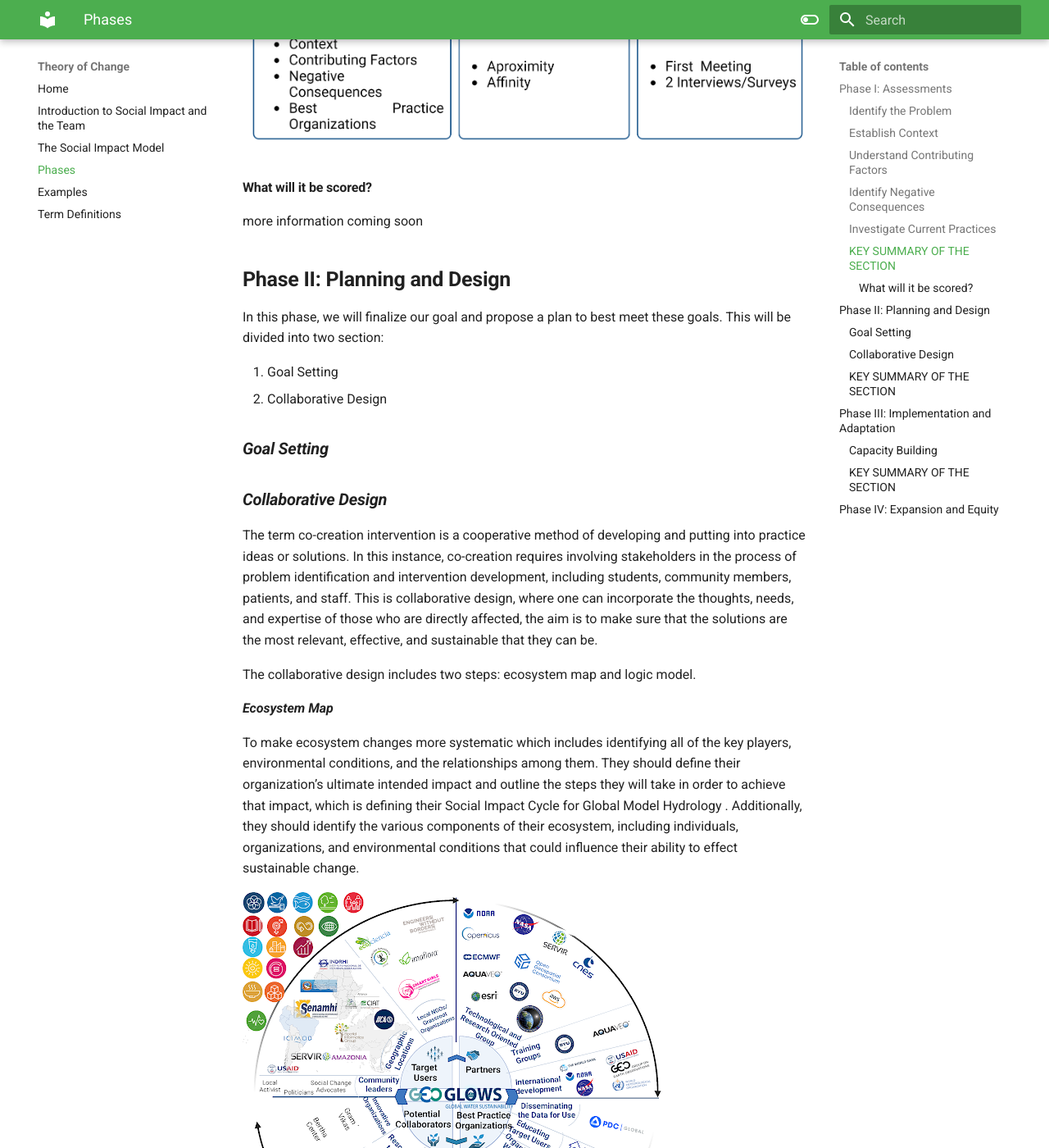
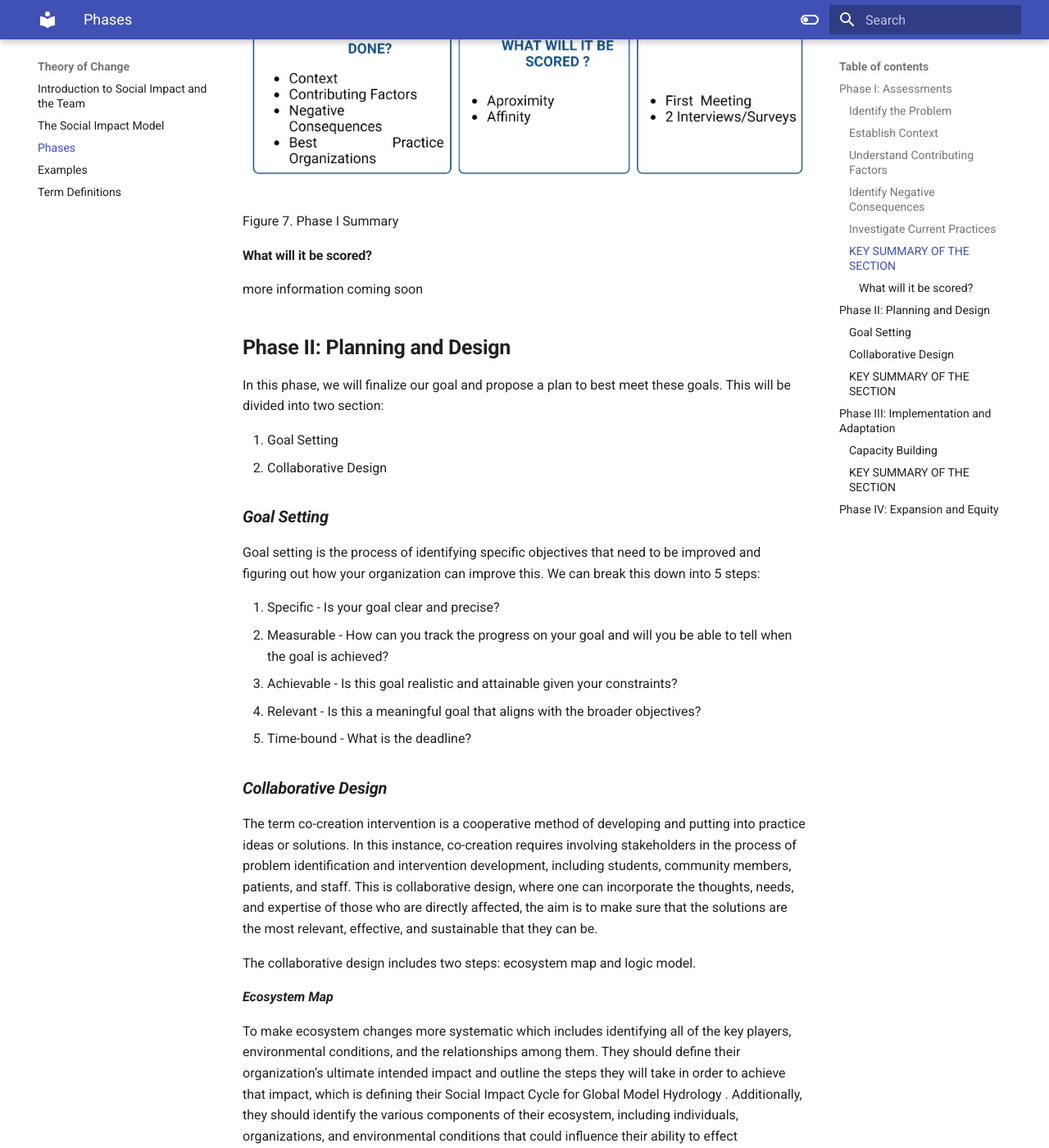
Before and after one commit to geoglows/toc.geoglows.docs, an MkDocs documentation site: the page built from docs/phases.md, in a window 1280 px wide and 1400 px high, scrolled down 2888 px. Shown: the whole window at 82% size. Built offline with MkDocs 1.6.1 and Material for MkDocs 9.7.7, drawn with Linux system fonts in a browser that asks for light colours; some of the changed text lies outside the part shown.

```diff
--- a/docs/phases.md
+++ b/docs/phases.md
@@ -60,8 +60,11 @@ Rather than focusing on designing a new solution or testing your own ideas, you
 
 ![Steps chart](./visuals/5steps.png)
 
+Figure 6. Phase I Steps of System Assessment
+
 ![Phase I Model](./visuals/PHASE I.png)
 
+Figure 7. Phase I Summary
 
 #### What will it be scored?
 
@@ -75,6 +78,15 @@ In this phase, we will finalize our goal and propose a plan to best meet these g
 2. Collaborative Design
 
 ### **_Goal Setting_**
+
+Goal setting is the process of identifying specific objectives that need to be improved and figuring out how your organization can improve this.  We can break this down into 5 steps:
+
+1. Specific - Is your goal clear and precise?
+2. Measurable - How can you track the progress on your goal and will you be able to tell when the goal is achieved?
+3. Achievable - Is this goal realistic and attainable given your constraints?
+4. Relevant - Is this a meaningful goal that aligns with the broader objectives?
+5. Time-bound - What is the deadline?
+
 
 
 ### **_Collaborative Design_**
@@ -101,13 +113,14 @@ A logic model is a visual representation of a Theory of Change. Typically, it il
 
 ![GEOGLOWS Logic Model](./visuals/logic_model_geoglows.png)
 
-Figure 7. GEOGLOWS Logic Model
+Figure 9. GEOGLOWS Logic Model
 
 This kind of model helps to clarify the goals of the porject, enhances communication among stakeholders, and can be a tool in tracking progress.
 
 ### **KEY SUMMARY OF THE SECTION**
 
 ![Phase II Model](./visuals/PHASE II.png)
+Figure 10. Phase II Summary
 
 ## **Phase III: Implementation and Adaptation**
 
@@ -145,6 +158,9 @@ The higher the score, the higher the positive impact of the GEOGLOWs Model, whil
 
 
 ![Phase III Summary](./visuals/phase3sum.png)
+Figure 11. Phase III Summary
+
+
 ## **Phase IV: Expansion and Equity**
 
 more coming soon....
--- a/mkdocs.yml
+++ b/mkdocs.yml
@@ -6,7 +6,7 @@ theme:
 
     #light mode
     - scheme: default
-      primary: green
+      primary: indigo
       accent: indigo
       toggle:
         icon: material/toggle-switch-off-outline
@@ -15,13 +15,12 @@ theme:
 
     #dark mode
     - scheme: slate
-      primary: pink
+      primary: indigo
       accent: indigo
       toggle:
         icon: material/toggle-switch
         name: Switch to light mode
 nav:
-  - Home: toc.md
   - Introduction to Social Impact and the Team: overview.md
   - The Social Impact Model: model.md
   - Phases: phases.md
```
Also changed, not shown: other parts of docs/phases.md (+2 -2 lines), docs/definitions.md (+27 -0 lines), docs/model.md (+3 -2 lines), docs/toc.md (deleted).
